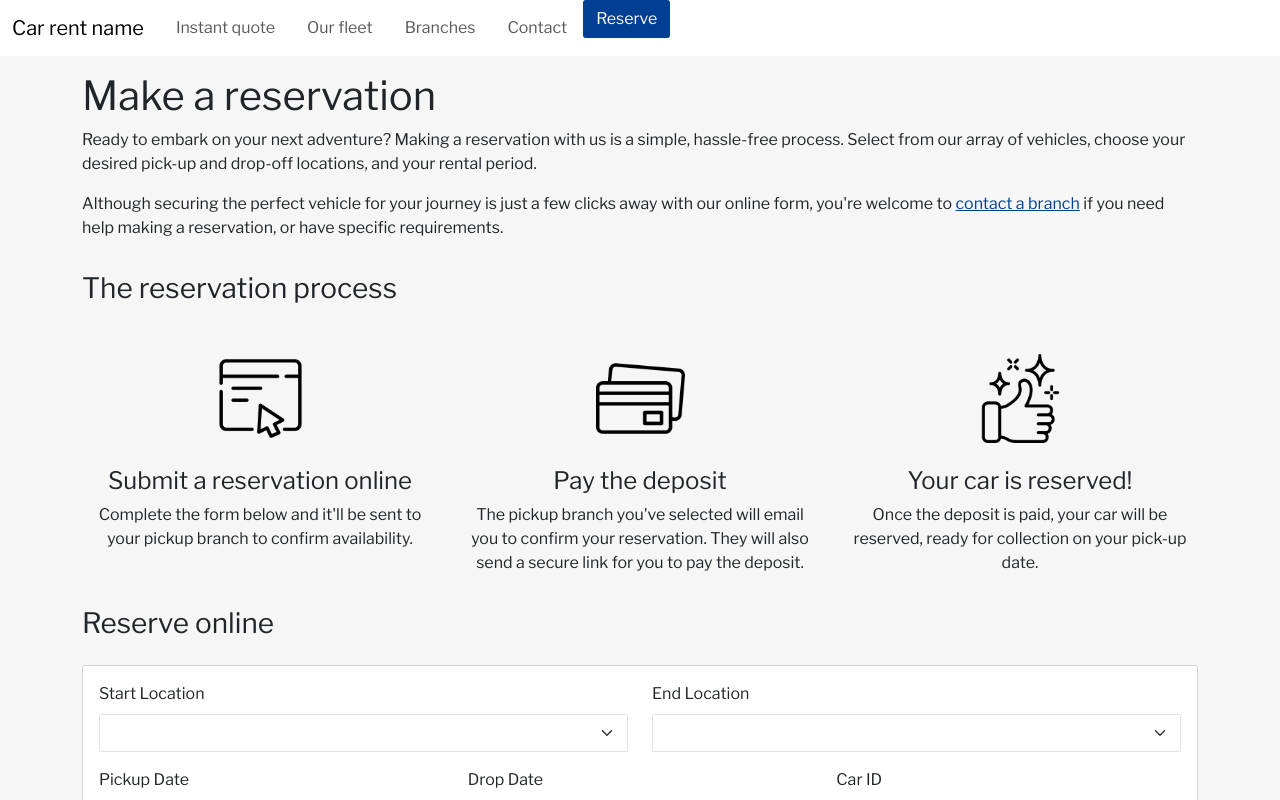
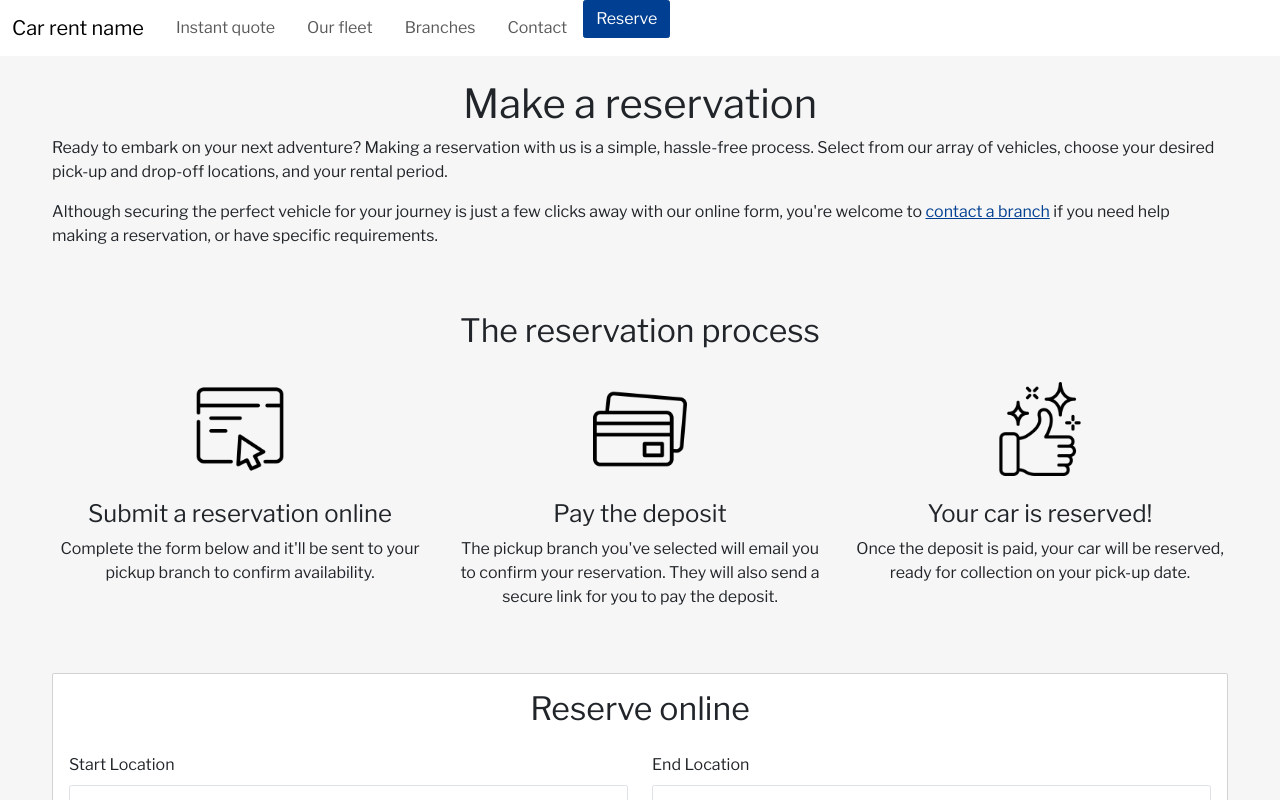
Before and after one commit to ben-oldham1/Car-Rental-Site, a Next.js app: page /reserve in a window 1280 px wide. Shown: the top 800 px of the page. Built offline with nearby package versions, Linux system fonts and the light colour scheme.

Commit message:
Minor styling

```diff
--- a/src/app/components/BranchCard.js
+++ b/src/app/components/BranchCard.js
@@ -24,10 +24,10 @@ function BranchCard(props) {
 
                 <div className='row mt-2'>
                     <div className='col-md-7'>
-                        <i className="bi bi-envelope"></i> <strong>{email}</strong>
+                        <i className="bi bi-envelope"></i> <Link href={'mailto:' + email} className='link'> {email}</Link>
                     </div>
                     <div className='col-md-5'>
-                        <i className="bi bi-telephone"></i> <strong>{phone}</strong>
+                        <i className="bi bi-telephone"></i> <Link href={'tel:' + phone} className='link'> {phone}</Link>
                     </div>
                 </div>
 
--- a/src/app/components/ReservationForm.js
+++ b/src/app/components/ReservationForm.js
@@ -18,6 +18,8 @@ const ReservationForm = ({ initialValues }) => {
     return (
         <section className='card'>
             <div className='card-body'>
+
+                <h2 className='text-center mb-4'>Reserve online</h2>
 
                 <form onSubmit={handleSubmit}>
                     <div className='row'>
--- a/src/app/fleet/page.js
+++ b/src/app/fleet/page.js
@@ -6,8 +6,10 @@ import carData from '../data/CarModels.json';
 
 export default function Page() {
     return (
-        <div className='container'>
-            <h1>Our fleet</h1>
+        <div className='container max-width-container'>
+            <div className='mt-4 mb-3'>
+                <h1 className='text-center'>Our fleet</h1>
+            </div>
 
             <div className='row'>
                 {carData.map((car) => (
--- a/src/app/reserve/page.js
+++ b/src/app/reserve/page.js
@@ -24,10 +24,10 @@ const Reservations = () => {
   };
 
   return (
-    <div className='container'>
-      <div className='row mt-3'>
+    <div className='container max-width-container'>
+      <div className='row mt-4'>
         <div className='col-12'>
-          <h1>Make a reservation</h1>
+          <h1 className='text-center'>Make a reservation</h1>
           <p>
             Ready to embark on your next adventure? Making a reservation with us is a simple, hassle-free process. Select from our array of vehicles, choose your desired pick-up and drop-off locations, and your rental period.
           </p>
@@ -37,13 +37,13 @@ const Reservations = () => {
         </div>
       </div>
 
-      <div className='row mt-3'>
-        <div className='col-12'>
-          <h3>The reservation process</h3>
+      <div className='row mt-5'>
+        <div className='col-12 text-center'>
+          <h2>The reservation process</h2>
         </div>
       </div>
 
-      <div className='row text-center mt-3'>
+      <div className='row text-center'>
         <div className='col-md-4'>
           <img src="/icons/contact-form.png" className='img-fluid w-25 my-4' />
           <h4>Submit a reservation online</h4>
@@ -61,13 +61,7 @@ const Reservations = () => {
         </div>
       </div>
 
-      <div className='row mt-3'>
-        <div className='col-12'>
-          <h3>Reserve online</h3>
-        </div>
-      </div>
-
-      <div className='row my-3'>
+      <div className='row mb-5 mt-5'>
         <div className='col-12'>
           <ReservationForm initialValues={initialValues} />
         </div>
--- a/src/app/styles/styles.css
+++ b/src/app/styles/styles.css
@@ -2,6 +2,15 @@
     width: 100%;
     height: 50vh;
     object-fit: cover;
+}
+
+.link {
+    text-decoration: none;
+}
+
+.link:hover {
+    text-decoration: underline;
+    text-underline-offset: 0.2rem;
 }
 
 .car-img {
@@ -9,6 +18,10 @@
     transition: transform 0.5s;
     margin: auto;
     display: block;
+}
+
+.max-width-container {
+    max-width: 75rem;
 }
 
 .branch-img {
```
Also changed, not shown: src/app/branches/page.js (+7 -2 lines), src/app/components/CarCard.js (+6 -3 lines), src/app/contact/page.js (+8 -8 lines), src/app/home/page.js (+4 -3 lines), public/cars/10.png (deleted).
